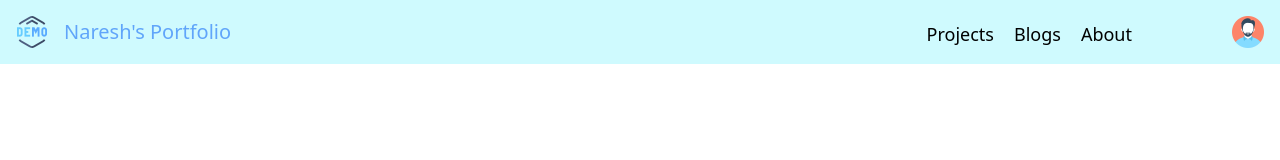
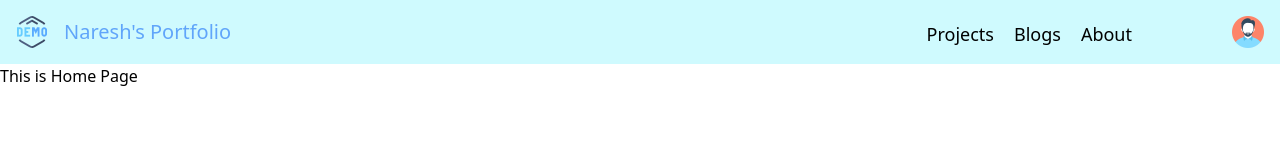
Before and after one commit to ortin779/portfolio-builder, a React (Vite) app: page / in a window 1280 px wide. Shown: the top 160 px of the page. Built offline with nearby package versions, Linux system fonts and the light colour scheme.

Commit message:
add basic layout and route configuration

```diff
--- a/package.json
+++ b/package.json
@@ -12,6 +12,7 @@
   "dependencies": {
     "react": "^18.2.0",
     "react-dom": "^18.2.0",
+    "react-router-dom": "^6.13.0",
     "zod": "^3.21.4"
   },
   "devDependencies": {
--- a/src/App.tsx
+++ b/src/App.tsx
@@ -1,7 +1,7 @@
-import { Header } from "./components/Header";
+import { Shell } from "./pages/Shell";
 
 function App() {
-  return <Header />;
+  return <Shell />;
 }
 
 export default App;
--- /dev/null
+++ b/src/components/Footer.tsx
@@ -0,0 +1,25 @@
+import { useAppConfig } from "../contexts/AppConfig";
+
+export const Footer = () => {
+  const { footer, header } = useAppConfig()!;
+  return (
+    <div className="bg-slate-500 p-4 text-cyan-300 flex flex-col gap-4 justify-around md:flex-row">
+      <div>
+        <h2 className="text-2xl">{header.title}</h2>
+        <h4>Let's Chat</h4>
+        <p>{footer.email}</p>
+      </div>
+      <div>
+        <h3>Projects</h3>
+        <h3>Blogs</h3>
+        <h3>About</h3>
+      </div>
+      <div>
+        <h4>Connect on</h4>
+        <h5>Twitter</h5>
+        <h5>Github</h5>
+        <h5>Instagram</h5>
+      </div>
+    </div>
+  );
+};
--- a/src/main.tsx
+++ b/src/main.tsx
@@ -3,11 +3,14 @@ import ReactDOM from "react-dom/client";
 import App from "./App.tsx";
 import "./index.css";
 import { AppConfigProvider } from "./contexts/AppConfig.tsx";
+import { BrowserRouter } from "react-router-dom";
 
 ReactDOM.createRoot(document.getElementById("root") as HTMLElement).render(
   <React.StrictMode>
-    <AppConfigProvider>
-      <App />
-    </AppConfigProvider>
+    <BrowserRouter>
+      <AppConfigProvider>
+        <App />
+      </AppConfigProvider>
+    </BrowserRouter>
   </React.StrictMode>
 );
--- /dev/null
+++ b/src/pages/About.tsx
@@ -0,0 +1,3 @@
+export const About = () => {
+  return <div>About</div>;
+};
--- /dev/null
+++ b/src/pages/Blogs.tsx
@@ -0,0 +1,3 @@
+export const Blogs = () => {
+  return <div>Blogs</div>;
+};
--- /dev/null
+++ b/src/pages/Home.tsx
@@ -0,0 +1,3 @@
+export const HomePage = () => {
+  return <div>This is Home Page</div>;
+};
--- /dev/null
+++ b/src/pages/Projects.tsx
@@ -0,0 +1,3 @@
+export const Projects = () => {
+  return <div>Projects Page</div>;
+};
--- /dev/null
+++ b/src/pages/Shell.tsx
@@ -0,0 +1,21 @@
+import { Footer } from "../components/Footer";
+import { Header } from "../components/Header";
+import { AppRouter } from "../routes/AppRouter";
+
+export const Shell = () => {
+  return (
+    <div className="flex flex-col h-screen overflow-hidden">
+      <div className="h-16">
+        <Header />
+      </div>
+      <div className="h-[calc(100%-4rem)] overflow-scroll">
+        <div className="min-h-full">
+          <AppRouter />
+        </div>
+        <div className="h-32 bg-slate-500">
+          <Footer />
+        </div>
+      </div>
+    </div>
+  );
+};
--- /dev/null
+++ b/src/routes/AppRouter.tsx
@@ -0,0 +1,16 @@
+import { Route, Routes } from "react-router-dom";
+import { HomePage } from "../pages/Home";
+import { Projects } from "../pages/Projects";
+import { Blogs } from "../pages/Blogs";
+import { About } from "../pages/About";
+
+export const AppRouter = () => {
+  return (
+    <Routes>
+      <Route path="/" element={<HomePage />} />
+      <Route path="/projects" element={<Projects />} />
+      <Route path="/blogs" element={<Blogs />} />
+      <Route path="/about" element={<About />} />
+    </Routes>
+  );
+};
```
Also changed, not shown: 1 other file (tests, documents, lock files or other folders).
